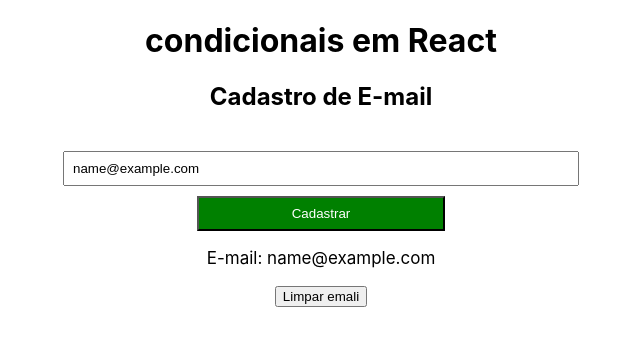
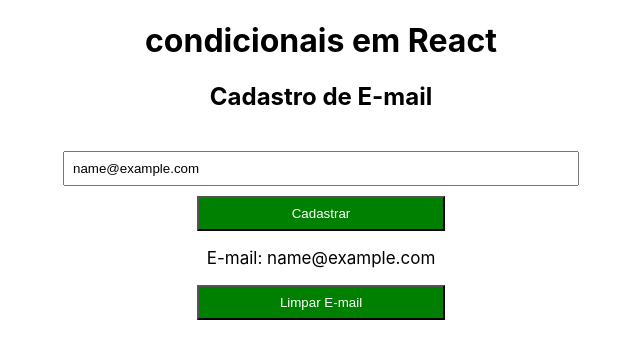
Before and after one commit to Felipealvesn/curso-react, a React (Create React App) app in the folder my-project/: page / in a window 1280 px wide. Both pictures are taken after typing "name@example.com" into the empty fields and a click on the input "Cadastrar". Shown: the top 358 px of the page, without its empty margins (319-959 px from the left). Built offline with nearby package versions, Linux system fonts and the light colour scheme.

Commit message:
mais um commit do curso

```diff
--- a/my-project/src/components/Condicionais.js
+++ b/my-project/src/components/Condicionais.js
@@ -9,6 +9,7 @@
     }
     function limparEmail(){
       setUser("")
+      alert(`E-mail: ${Email} retirado, cadastre outro se quiser!`)
     }
     const [Email, setEmail] = useState()
     const [userEmail, setUser] = useState()
@@ -21,7 +22,7 @@
                 {userEmail &&(
                     <div>
                     <p>E-mail: {userEmail}</p>
-                    <button onClick={limparEmail}>Limpar emali</button>
+                    <button  className={styles.submit} onClick={limparEmail}>Limpar E-mail</button>
                     </div>
                 )}
             </form>
```
